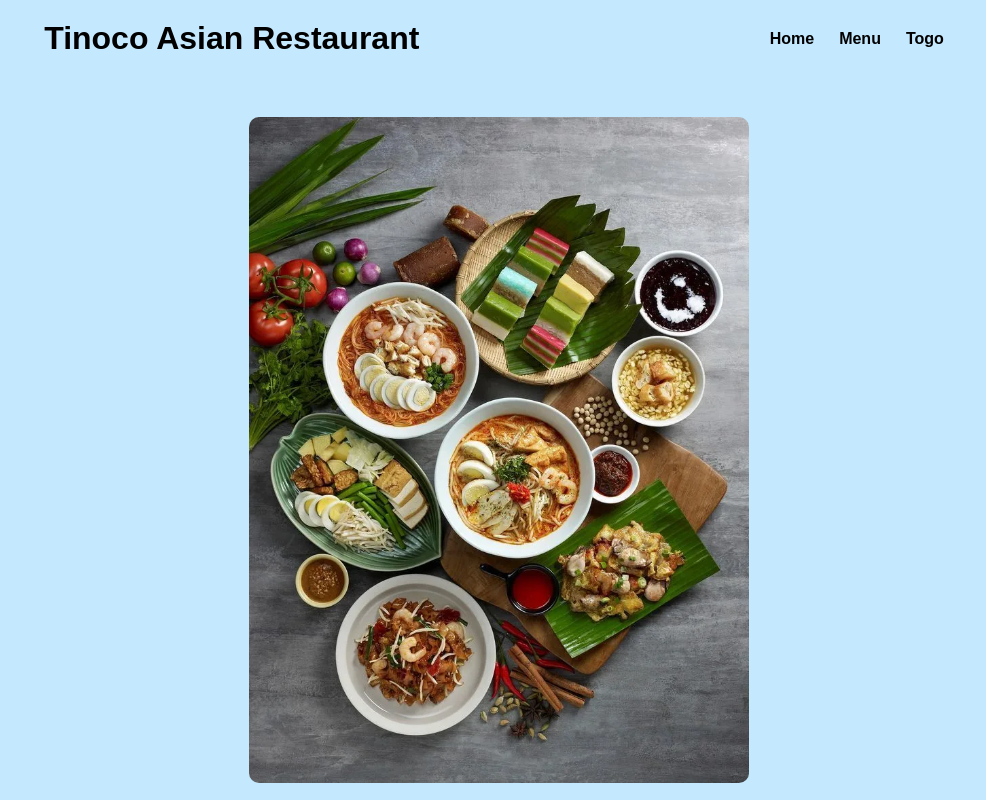
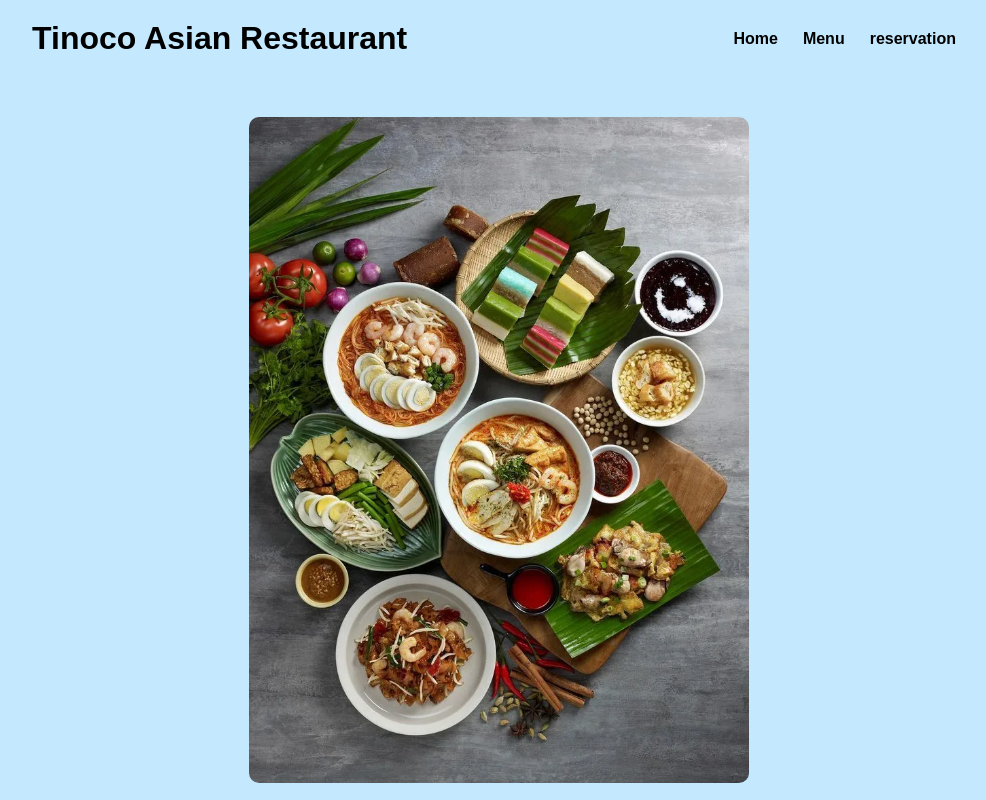
Before and after one commit to tinocoa1982-blip/Restaurant--CH-73, a plain HTML site: page restaurant 73/index.html in a window 1280 px wide. Shown: the top 800 px of the page, without its empty margins (141-1127 px from the left). Drawn offline with Linux system fonts and the light colour scheme.

Commit message:
Fix Togo link and nav overlap

```diff
--- a/restaurant 73/index.html
+++ b/restaurant 73/index.html
@@ -15,7 +15,7 @@
             <nav>
                 <a href="index.html">Home</a>
                 <a href="menu.html">Menu</a>
-                <a href="togo.html">Togo</a>
+                <a href="reservation.html">reservation</a>
             </nav>
         </div>
     </header>
```
Also changed, not shown: restaurant 73/reservation.html (+1 -1 lines).
